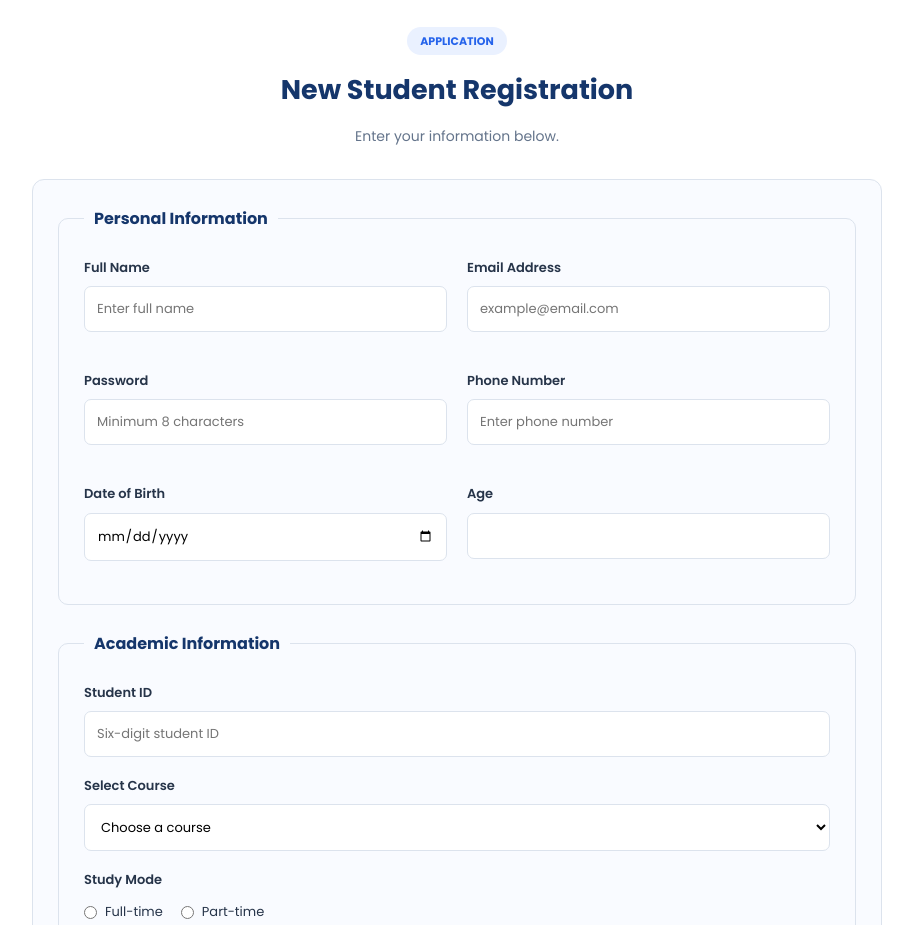
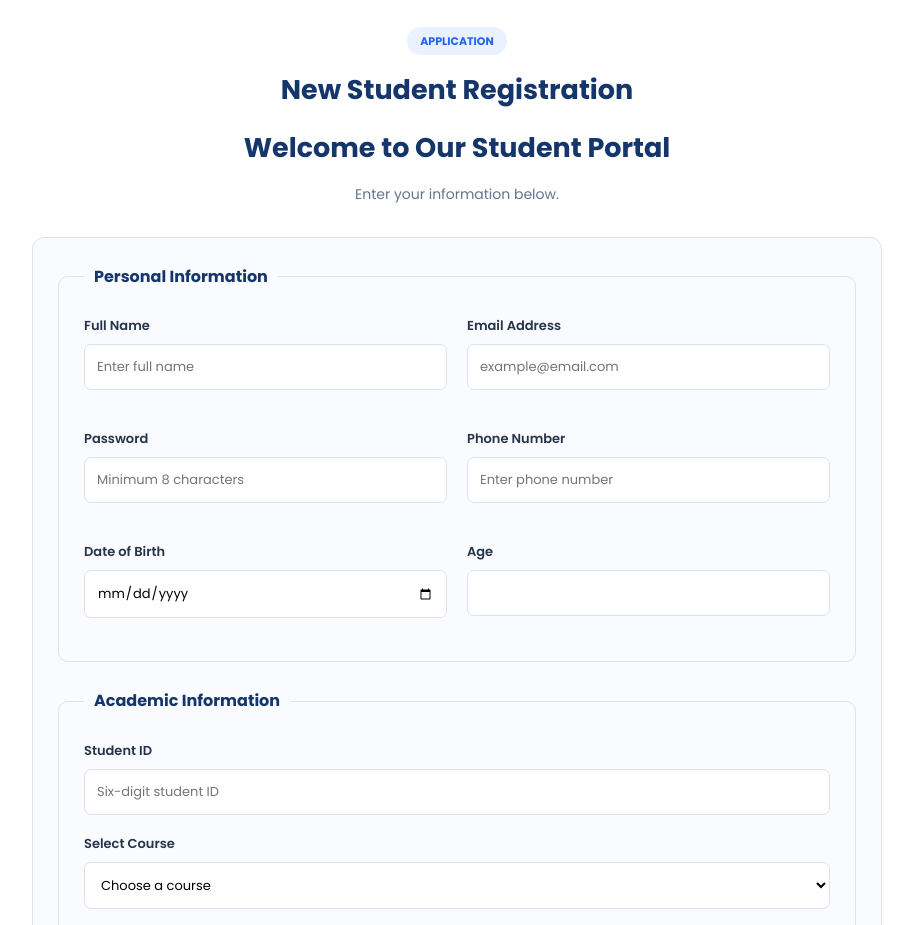
Before and after one commit to brian455-art/student-registration-portal-654TGN, a plain HTML site: page index.html in a window 1280 px wide. Shown: the part 1040-1965 px from the top of the page, without its empty margins (183-1096 px from the left). Drawn offline with Linux system fonts and the light colour scheme.

Commit message:
Add student portal welcoming heading

```diff
--- a/index.html
+++ b/index.html
@@ -92,7 +92,7 @@
           <span class="section-label">APPLICATION</span>
 
           <h2>New Student Registration</h2>
-
+          <h2>Welcome to Our Student Portal</h2>
           <p>Enter your information below.</p>
         </div>
 
```
